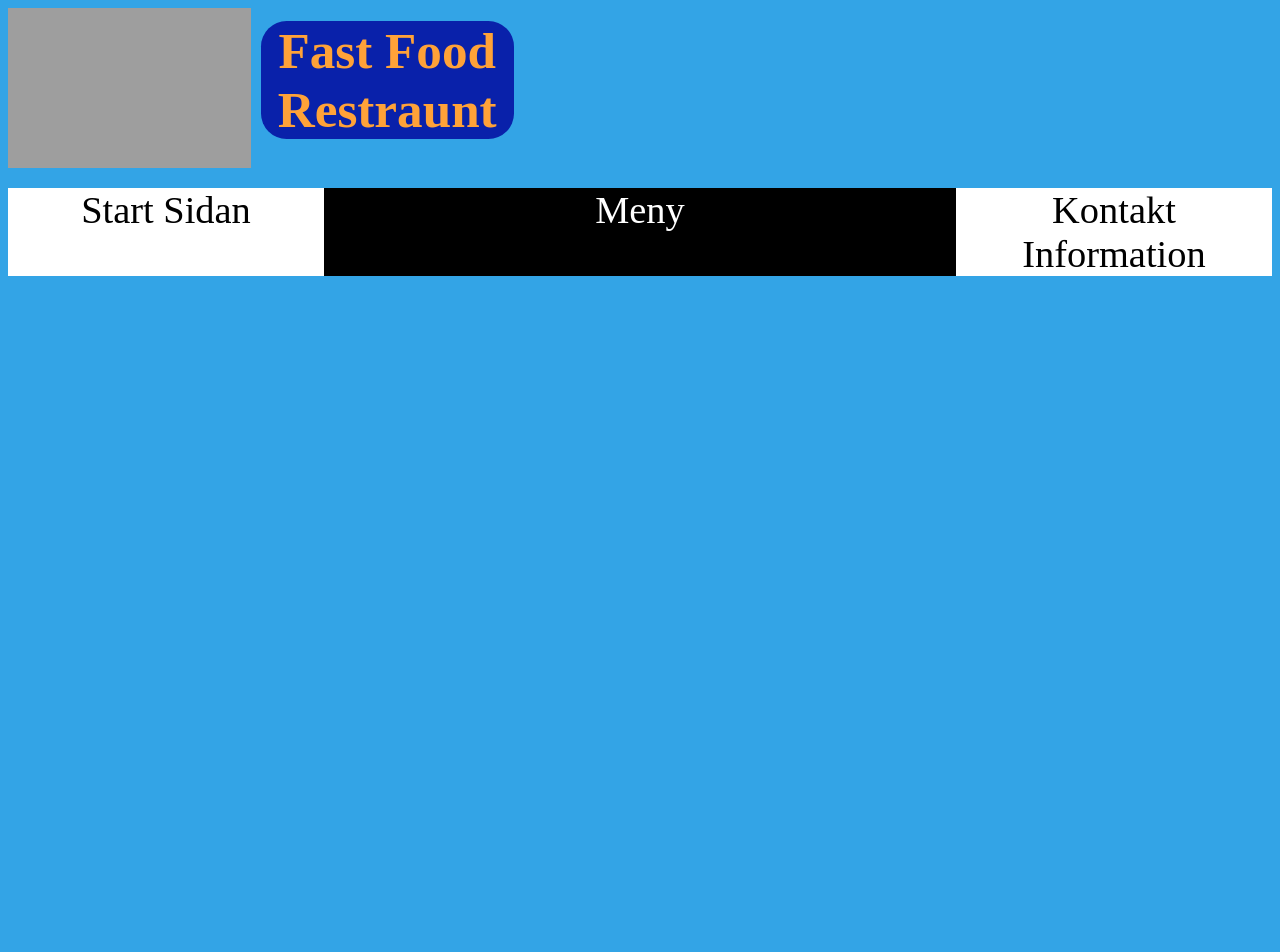
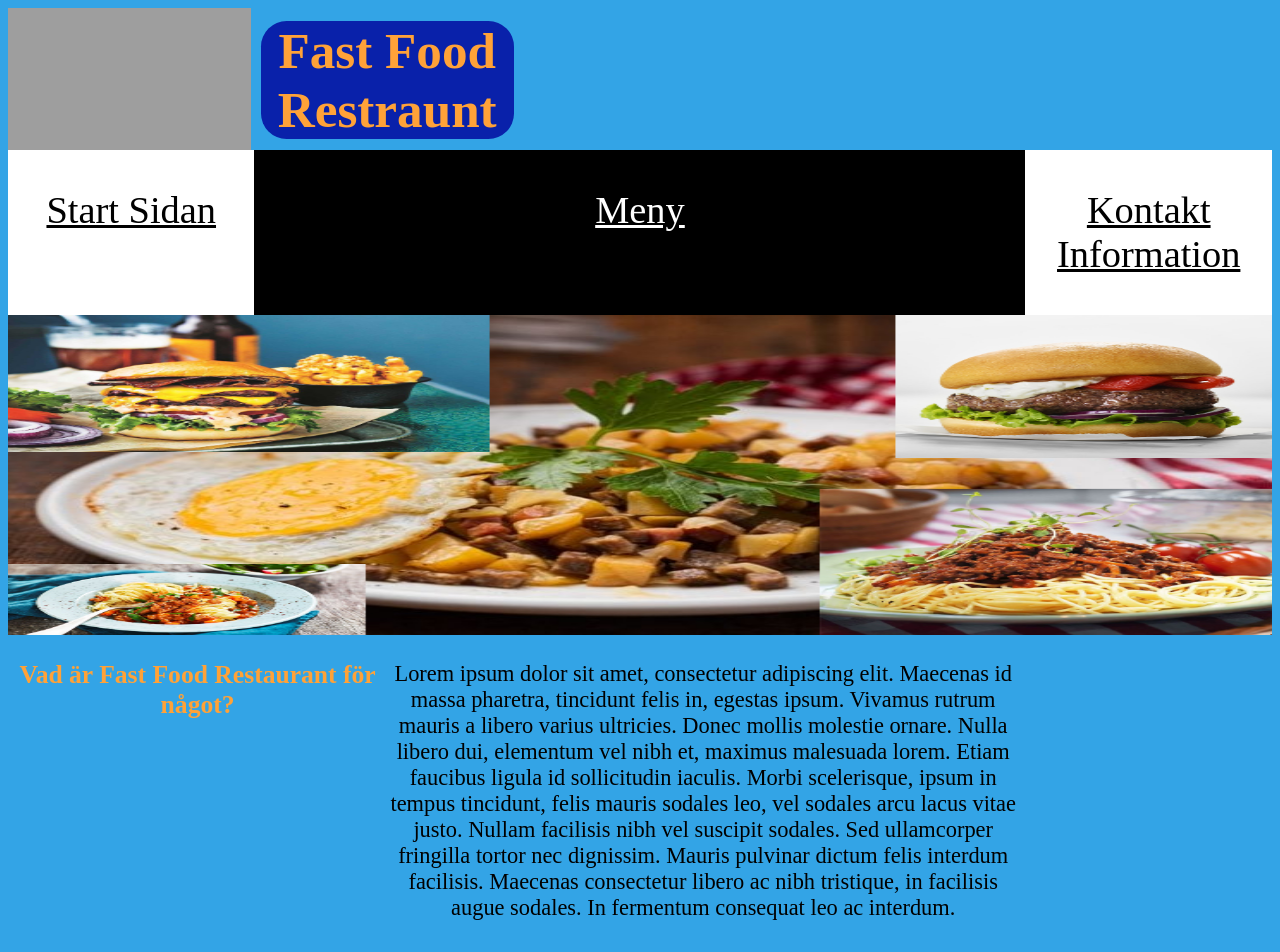
Before and after one commit to Vonfagelsang/Fast-Food-Restaurant, a plain HTML site: page index.html in a window 1280 px wide. Before the commit the page ends 800 px from the top, so only its background shows below. Drawn offline with Linux system fonts and the light colour scheme; grey boxes are pictures that could not be loaded.

Commit message:
Add files via upload

```diff
--- a/Style.css
+++ b/Style.css
@@ -4,6 +4,14 @@ body{
 .Grid-one{
     display: grid;
     grid-template-columns: 20% 20% 20% 20% 20%;
+    grid-template-rows: auto auto;
+    text-align: center;
+
+
+}
+.Grid-two{
+    display: grid;
+    grid-template-columns: 30% 50% 20%;
     grid-template-rows: auto auto;
     text-align: center;
 
@@ -22,14 +30,22 @@ h1{
     margin-top: 0.5ch;
     border-radius: 1ch;
 }
+h2{
+    font-size: 2vw;
+    color: rgb(255, 162, 56);
+
+}
 p{
     font-size: 3vw;
 }
-p:nth-child(even){
+.text{
+    font-size: 2.8ch;
+}
+a:nth-child(even){
     background-color: black;
     color: white;
 }
-p:nth-child(odd){
+a:nth-child(odd){
     background-color: white;
     color: black;
 }
@@ -38,11 +54,10 @@ p:nth-child(odd){
 }
 .navigation{
     margin-top: -1.8vw;
-    padding-top: -1vw;
     grid-row: 2;
     grid-column: 1 / 6;
     display: grid;
-    grid-template-columns: 25% 50% 25%;
+    grid-template-columns: 19.5% 61% 19.5%;
 }
 .menu-dropdown{
     grid-column: 2;
@@ -50,3 +65,7 @@ p:nth-child(odd){
 .contact-info{
     grid-column: 3;
 }
+.food{
+    width: 100%;
+    height: 40vh;
+}
--- a/index.html
+++ b/index.html
@@ -13,11 +13,18 @@
             <img src="https://acegif.com/wp-content/gifs/race-flag-15.gif" alt="Gif of racing flag" class="flag">
             <h1>Fast Food Restraunt</h1>
                 <nav class="navigation">
-                    <p class="home-page">Start Sidan</p>
-                    <p class="menu-dropdown">Meny</p>
-                    <p class="contact-info">Kontakt Information</p>
+                    <a href="https://www.google.com/"><p class="home-page">Start Sidan</p> </a>
+                    <a href="https://www.google.com/"><p class="menu-dropdown">Meny</p> </a>
+                    <a href="https://www.google.com/"><p class="contact-info">Kontakt Information</p> </a>
                 </nav>
         </div>
     </header>
+    <main>
+        <img src="a.jpg" class="food">
+        <div class="Grid-two">
+            <h2>Vad är Fast Food Restaurant för något?</h2>
+            <p class="text">Lorem ipsum dolor sit amet, consectetur adipiscing elit. Maecenas id massa pharetra, tincidunt felis in, egestas ipsum. Vivamus rutrum mauris a libero varius ultricies. Donec mollis molestie ornare. Nulla libero dui, elementum vel nibh et, maximus malesuada lorem. Etiam faucibus ligula id sollicitudin iaculis. Morbi scelerisque, ipsum in tempus tincidunt, felis mauris sodales leo, vel sodales arcu lacus vitae justo. Nullam facilisis nibh vel suscipit sodales. Sed ullamcorper fringilla tortor nec dignissim. Mauris pulvinar dictum felis interdum facilisis. Maecenas consectetur libero ac nibh tristique, in facilisis augue sodales. In fermentum consequat leo ac interdum. </p>
+        </div>
+    </main>
 </body>
 </html>
```
Also changed, not shown: a.jpg (added).
